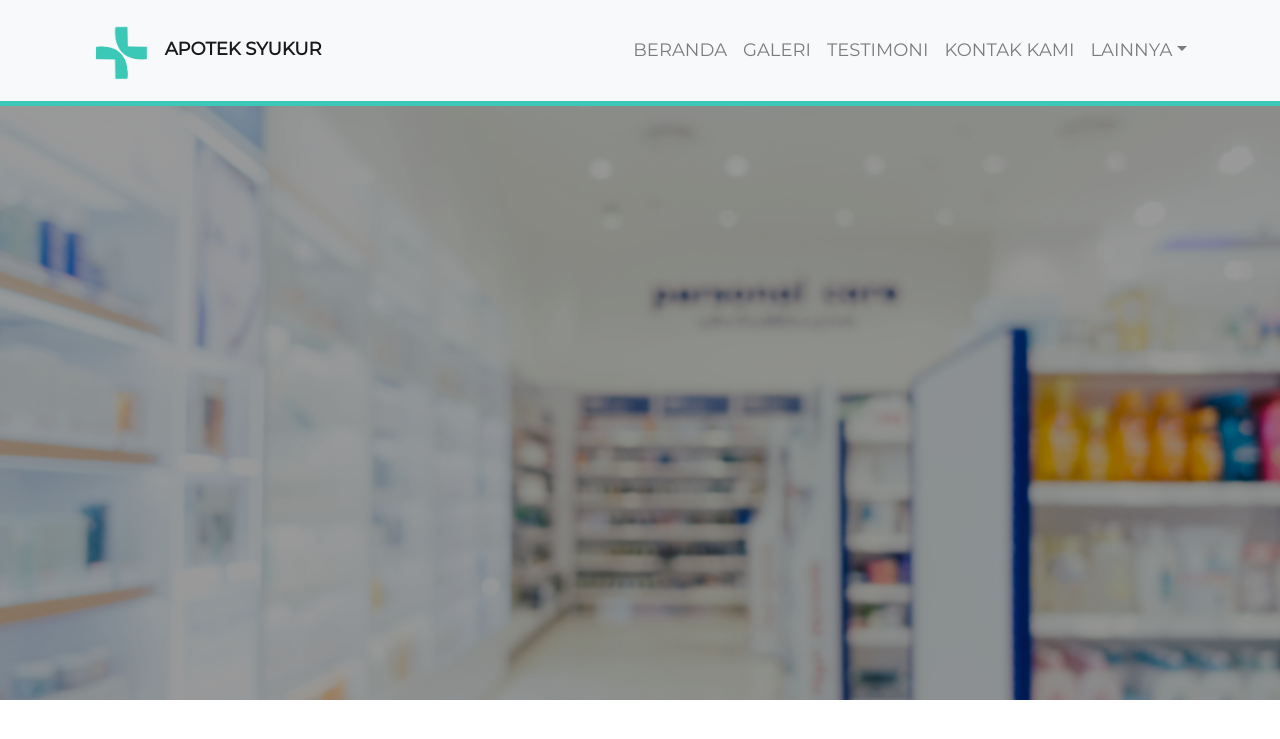
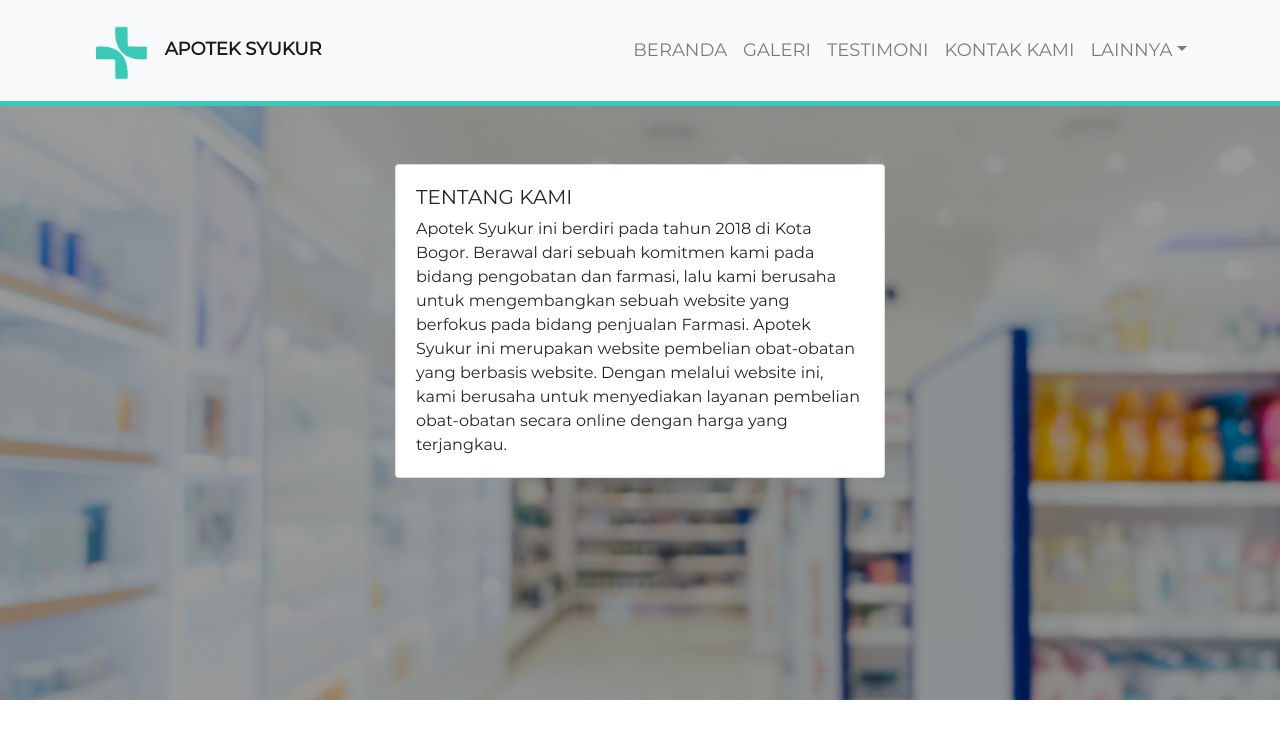
Before and after one commit to ahmadmaulana10/apotek, a PHP site: page /index.php?p=tentang_kami in a window 1280 px wide. Shown: the top 739 px of the page. Run offline with PHP 8.4, Linux system fonts and the light colour scheme.

Commit message:
add tentang_kami

```diff
--- a/asset/css/style.css
+++ b/asset/css/style.css
@@ -144,6 +144,10 @@ nav{
     width: 80%;
 }
 
+.jumbotron .container .row .col-lg-offset-6 .card .card-text{
+    font-size: 16px;
+}
+
 /* UNTUK TAMPILAN MOBILE */
 @media (max-width: 767px) {
     .navbar-brand, .navbar{
@@ -191,6 +195,14 @@ nav{
         padding-bottom: 150px;
         height: 350px;
     }
+
+    .jumbotron .container .row .col-lg-offset-6{
+        margin-top: 50px;
+    }
+
+    .jumbotron .container .row .col-lg-offset-6 .card .card-text{
+        font-size: 12px;
+    }
 }
 /* --UNTUK TAMPILAN MOBILE */
 
@@ -217,6 +229,10 @@ nav{
     .jumbotron .container .bd-example .carousel-inner .carousel-item img{
         padding-bottom: 150px;
         height: 350px;
+    }
+
+    .jumbotron .container .row .col-lg-offset-6{
+        margin-top: 50px;
     }
 }
 /* --UNTUK TAMPILAN TABLET */
--- a/tentang_kami.php
+++ b/tentang_kami.php
@@ -0,0 +1,14 @@
+<div class="row">
+    <div class="col-lg-offset-6 mx-auto">
+        <div class="card">
+            <div class="card-body">
+                <h5>TENTANG KAMI</h5>
+            <p class="card-text">Apotek Syukur ini berdiri pada tahun 2018 di Kota Bogor.
+                Berawal dari sebuah komitmen kami pada bidang pengobatan dan farmasi,
+                lalu kami berusaha untuk mengembangkan sebuah website yang berfokus
+                pada bidang penjualan Farmasi. Apotek Syukur ini merupakan website pembelian
+                obat-obatan yang berbasis website. Dengan melalui website ini, kami berusaha
+                untuk menyediakan layanan pembelian obat-obatan secara online dengan harga yang terjangkau.</p>
+        </div>
+    </div>
+</div>
```
Also changed, not shown: masuk.php (+64 -2 lines).
